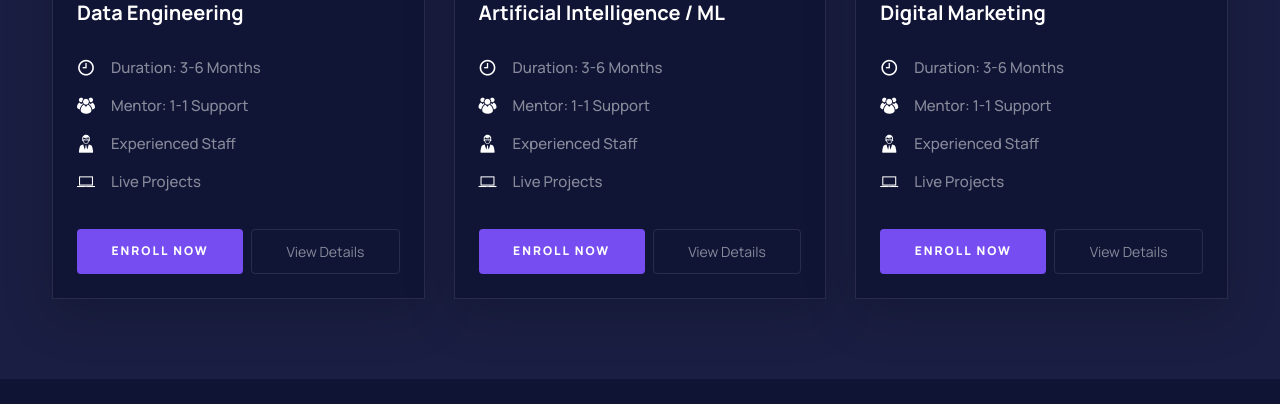
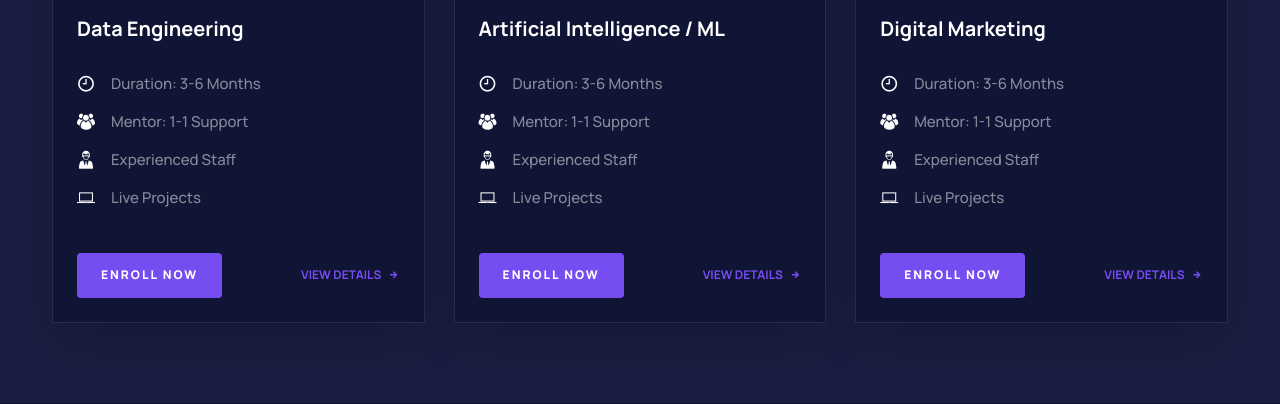
Before and after one commit to IST-2025/ist, a Flask app: page /interns in a window 1280 px wide. Shown: the part 2025-2429 px from the top of the page. Run offline with Flask 3, Linux system fonts and the light colour scheme; some libraries are stand-ins or nearby versions.

Commit message:
intership page correct

```diff
--- a/aivent/templates/interns.html
+++ b/aivent/templates/interns.html
@@ -75,10 +75,9 @@
                             <li class="d-flex align-items-center mb-2"><i class="icofont-teacher me-3 text-white fs-18"></i> Experienced Staff</li>
                             <li class="d-flex align-items-center mb-2"><i class="icofont-laptop-alt me-3 text-white fs-18"></i> Live Projects</li>
                         </ul>
-                        <div class="d-flex flex-wrap gap-2 mt-auto">
-                            <a href="#apply-internship" class="btn-main text-center rounded-2 py-2 px-3 flex-grow-1 fs-14 fw-semibold border-0">Enroll Now</a>
-                            <button type="button" class="btn text-center rounded-2 py-2 px-3 flex-grow-1 fs-14 fw-semibold border border-secondary text-white-50 hover-text-white transition-all"
-                                data-bs-toggle="modal" data-bs-target="#modalFullStack">View Details</button>
+                        <div class="d-flex align-items-center justify-content-between mt-auto pt-2">
+                            <a href="#apply-internship" class="btn-main text-center rounded-2 py-2 px-4 fs-14 fw-semibold border-0">Enroll Now</a>
+                            <div class="id-color fw-bold text-uppercase fs-12 letter-spacing-1 transition-all" data-bs-toggle="modal" data-bs-target="#modalFullStack" style="cursor: pointer;">View Details <i class="icofont-arrow-right ms-1"></i></div>
                         </div>
                     </div>
                 </div>
@@ -101,10 +100,9 @@
                             <li class="d-flex align-items-center mb-2"><i class="icofont-teacher me-3 text-white fs-18"></i> Experienced Staff</li>
                             <li class="d-flex align-items-center mb-2"><i class="icofont-laptop-alt me-3 text-white fs-18"></i> Live Projects</li>
                         </ul>
-                        <div class="d-flex flex-wrap gap-2 mt-auto">
-                            <a href="#apply-internship" class="btn-main text-center rounded-2 py-2 px-3 flex-grow-1 fs-14 fw-semibold border-0">Enroll Now</a>
-                            <button type="button" class="btn text-center rounded-2 py-2 px-3 flex-grow-1 fs-14 fw-semibold border border-secondary text-white-50 hover-text-white transition-all"
-                                data-bs-toggle="modal" data-bs-target="#modalUIUX">View Details</button>
+                        <div class="d-flex align-items-center justify-content-between mt-auto pt-2">
+                            <a href="#apply-internship" class="btn-main text-center rounded-2 py-2 px-4 fs-14 fw-semibold border-0">Enroll Now</a>
+                            <div class="id-color fw-bold text-uppercase fs-12 letter-spacing-1 transition-all" data-bs-toggle="modal" data-bs-target="#modalUIUX" style="cursor: pointer;">View Details <i class="icofont-arrow-right ms-1"></i></div>
                         </div>
                     </div>
                 </div>
@@ -127,10 +125,9 @@
                             <li class="d-flex align-items-center mb-2"><i class="icofont-teacher me-3 text-white fs-18"></i> Experienced Staff</li>
                             <li class="d-flex align-items-center mb-2"><i class="icofont-laptop-alt me-3 text-white fs-18"></i> Live Projects</li>
                         </ul>
-                        <div class="d-flex flex-wrap gap-2 mt-auto">
-                            <a href="#apply-internship" class="btn-main text-center rounded-2 py-2 px-3 flex-grow-1 fs-14 fw-semibold border-0">Enroll Now</a>
-                            <button type="button" class="btn text-center rounded-2 py-2 px-3 flex-grow-1 fs-14 fw-semibold border border-secondary text-white-50 hover-text-white transition-all"
-                                data-bs-toggle="modal" data-bs-target="#modalAWS">View Details</button>
+                        <div class="d-flex align-items-center justify-content-between mt-auto pt-2">
+                            <a href="#apply-internship" class="btn-main text-center rounded-2 py-2 px-4 fs-14 fw-semibold border-0">Enroll Now</a>
+                            <div class="id-color fw-bold text-uppercase fs-12 letter-spacing-1 transition-all" data-bs-toggle="modal" data-bs-target="#modalAWS" style="cursor: pointer;">View Details <i class="icofont-arrow-right ms-1"></i></div>
                         </div>
                     </div>
                 </div>
@@ -153,10 +150,9 @@
                             <li class="d-flex align-items-center mb-2"><i class="icofont-teacher me-3 text-white fs-18"></i> Experienced Staff</li>
                             <li class="d-flex align-items-center mb-2"><i class="icofont-laptop-alt me-3 text-white fs-18"></i> Live Projects</li>
                         </ul>
-                        <div class="d-flex flex-wrap gap-2 mt-auto">
-                            <a href="#apply-internship" class="btn-main text-center rounded-2 py-2 px-3 flex-grow-1 fs-14 fw-semibold border-0">Enroll Now</a>
-                            <button type="button" class="btn text-center rounded-2 py-2 px-3 flex-grow-1 fs-14 fw-semibold border border-secondary text-white-50 hover-text-white transition-all"
-                                data-bs-toggle="modal" data-bs-target="#modalDevOps">View Details</button>
+                        <div class="d-flex align-items-center justify-content-between mt-auto pt-2">
+                            <a href="#apply-internship" class="btn-main text-center rounded-2 py-2 px-4 fs-14 fw-semibold border-0">Enroll Now</a>
+                            <div class="id-color fw-bold text-uppercase fs-12 letter-spacing-1 transition-all" data-bs-toggle="modal" data-bs-target="#modalDevOps" style="cursor: pointer;">View Details <i class="icofont-arrow-right ms-1"></i></div>
                         </div>
                     </div>
                 </div>
@@ -179,10 +175,9 @@
                             <li class="d-flex align-items-center mb-2"><i class="icofont-teacher me-3 text-white fs-18"></i> Experienced Staff</li>
                             <li class="d-flex align-items-center mb-2"><i class="icofont-laptop-alt me-3 text-white fs-18"></i> Live Projects</li>
                         </ul>
-                        <div class="d-flex flex-wrap gap-2 mt-auto">
-                            <a href="#apply-internship" class="btn-main text-center rounded-2 py-2 px-3 flex-grow-1 fs-14 fw-semibold border-0">Enroll Now</a>
-                            <button type="button" class="btn text-center rounded-2 py-2 px-3 flex-grow-1 fs-14 fw-semibold border border-secondary text-white-50 hover-text-white transition-all"
-                                data-bs-toggle="modal" data-bs-target="#modalTesting">View Details</button>
+                        <div class="d-flex align-items-center justify-content-between mt-auto pt-2">
+                            <a href="#apply-internship" class="btn-main text-center rounded-2 py-2 px-4 fs-14 fw-semibold border-0">Enroll Now</a>
+                            <div class="id-color fw-bold text-uppercase fs-12 letter-spacing-1 transition-all" data-bs-toggle="modal" data-bs-target="#modalTesting" style="cursor: pointer;">View Details <i class="icofont-arrow-right ms-1"></i></div>
                         </div>
                     </div>
                 </div>
@@ -205,10 +200,9 @@
                             <li class="d-flex align-items-center mb-2"><i class="icofont-teacher me-3 text-white fs-18"></i> Experienced Staff</li>
                             <li class="d-flex align-items-center mb-2"><i class="icofont-laptop-alt me-3 text-white fs-18"></i> Live Projects</li>
                         </ul>
-                        <div class="d-flex flex-wrap gap-2 mt-auto">
-                            <a href="#apply-internship" class="btn-main text-center rounded-2 py-2 px-3 flex-grow-1 fs-14 fw-semibold border-0">Enroll Now</a>
-                            <button type="button" class="btn text-center rounded-2 py-2 px-3 flex-grow-1 fs-14 fw-semibold border border-secondary text-white-50 hover-text-white transition-all"
-                                data-bs-toggle="modal" data-bs-target="#modalPowerBI">View Details</button>
+                        <div class="d-flex align-items-center justify-content-between mt-auto pt-2">
+                            <a href="#apply-internship" class="btn-main text-center rounded-2 py-2 px-4 fs-14 fw-semibold border-0">Enroll Now</a>
+                            <div class="id-color fw-bold text-uppercase fs-12 letter-spacing-1 transition-all" data-bs-toggle="modal" data-bs-target="#modalPowerBI" style="cursor: pointer;">View Details <i class="icofont-arrow-right ms-1"></i></div>
                         </div>
                     </div>
                 </div>
@@ -231,10 +225,9 @@
                             <li class="d-flex align-items-center mb-2"><i class="icofont-teacher me-3 text-white fs-18"></i> Experienced Staff</li>
                             <li class="d-flex align-items-center mb-2"><i class="icofont-laptop-alt me-3 text-white fs-18"></i> Live Projects</li>
                         </ul>
-                        <div class="d-flex flex-wrap gap-2 mt-auto">
-                            <a href="#apply-internship" class="btn-main text-center rounded-2 py-2 px-3 flex-grow-1 fs-14 fw-semibold border-0">Enroll Now</a>
-                            <button type="button" class="btn text-center rounded-2 py-2 px-3 flex-grow-1 fs-14 fw-semibold border border-secondary text-white-50 hover-text-white transition-all"
-                                data-bs-toggle="modal" data-bs-target="#modalDataEng">View Details</button>
+                        <div class="d-flex align-items-center justify-content-between mt-auto pt-2">
+                            <a href="#apply-internship" class="btn-main text-center rounded-2 py-2 px-4 fs-14 fw-semibold border-0">Enroll Now</a>
+                            <div class="id-color fw-bold text-uppercase fs-12 letter-spacing-1 transition-all" data-bs-toggle="modal" data-bs-target="#modalDataEng" style="cursor: pointer;">View Details <i class="icofont-arrow-right ms-1"></i></div>
                         </div>
                     </div>
                 </div>
@@ -257,10 +250,9 @@
                             <li class="d-flex align-items-center mb-2"><i class="icofont-teacher me-3 text-white fs-18"></i> Experienced Staff</li>
                             <li class="d-flex align-items-center mb-2"><i class="icofont-laptop-alt me-3 text-white fs-18"></i> Live Projects</li>
                         </ul>
-                        <div class="d-flex flex-wrap gap-2 mt-auto">
-                            <a href="#apply-internship" class="btn-main text-center rounded-2 py-2 px-3 flex-grow-1 fs-14 fw-semibold border-0">Enroll Now</a>
-                            <button type="button" class="btn text-center rounded-2 py-2 px-3 flex-grow-1 fs-14 fw-semibold border border-secondary text-white-50 hover-text-white transition-all"
-                                data-bs-toggle="modal" data-bs-target="#modalAIML">View Details</button>
+                        <div class="d-flex align-items-center justify-content-between mt-auto pt-2">
+                            <a href="#apply-internship" class="btn-main text-center rounded-2 py-2 px-4 fs-14 fw-semibold border-0">Enroll Now</a>
+                            <div class="id-color fw-bold text-uppercase fs-12 letter-spacing-1 transition-all" data-bs-toggle="modal" data-bs-target="#modalAIML" style="cursor: pointer;">View Details <i class="icofont-arrow-right ms-1"></i></div>
                         </div>
                     </div>
                 </div>
@@ -283,10 +275,9 @@
                             <li class="d-flex align-items-center mb-2"><i class="icofont-teacher me-3 text-white fs-18"></i> Experienced Staff</li>
                             <li class="d-flex align-items-center mb-2"><i class="icofont-laptop-alt me-3 text-white fs-18"></i> Live Projects</li>
                         </ul>
-                        <div class="d-flex flex-wrap gap-2 mt-auto">
-                            <a href="#apply-internship" class="btn-main text-center rounded-2 py-2 px-3 flex-grow-1 fs-14 fw-semibold border-0">Enroll Now</a>
-                            <button type="button" class="btn text-center rounded-2 py-2 px-3 flex-grow-1 fs-14 fw-semibold border border-secondary text-white-50 hover-text-white transition-all"
-                                data-bs-toggle="modal" data-bs-target="#modalDigiMark">View Details</button>
+                        <div class="d-flex align-items-center justify-content-between mt-auto pt-2">
+                            <a href="#apply-internship" class="btn-main text-center rounded-2 py-2 px-4 fs-14 fw-semibold border-0">Enroll Now</a>
+                            <div class="id-color fw-bold text-uppercase fs-12 letter-spacing-1 transition-all" data-bs-toggle="modal" data-bs-target="#modalDigiMark" style="cursor: pointer;">View Details <i class="icofont-arrow-right ms-1"></i></div>
                         </div>
                     </div>
                 </div>
@@ -655,11 +646,13 @@
                 dropZone.classList.replace('bg-opacity-50', 'bg-opacity-75');
             });
 
+            // Visual effects when drag leaves
             dropZone.addEventListener('dragleave', function(e) {
                 dropZone.style.borderColor = '';
                 dropZone.classList.replace('bg-opacity-75', 'bg-opacity-50');
             });
 
+            // Reset dropzone on drop
             dropZone.addEventListener('drop', function(e) {
                 dropZone.style.borderColor = '';
                 dropZone.classList.replace('bg-opacity-75', 'bg-opacity-50');
--- a/aivent/templates/partials/header.html
+++ b/aivent/templates/partials/header.html
@@ -163,7 +163,7 @@
                                     </li>
                                     <li>
                                         <a class="menu-item" href="interns">
-                                            Interns
+                                            Internship
                                         </a>
                                     </li>
                                 </ul>
--- a/aivent/templates/products.html
+++ b/aivent/templates/products.html
@@ -145,7 +145,7 @@
             <div class="row py-4 border-bottom border-secondary border-opacity-25 align-items-center custom-project-row px-3 px-lg-4 wow fadeInUp" data-wow-delay=".1s">
                 <div class="col-lg-3 mb-3 mb-lg-0">
                     <div class="fs-12 text-uppercase letter-spacing-1 mb-1 fw-bold" style="color: #7A5AF8;">FlipBook Application</div>
-                    <h4 class="fs-22 mb-0 text-white">Book Buddy Reader</h4>
+                    <h4 class="fs-22 mb-0 text-white">Flip Book</h4>
                 </div>
                 <div class="col-lg-7 mb-3 mb-lg-0">
                     <div class="d-flex flex-wrap gap-2">
```
